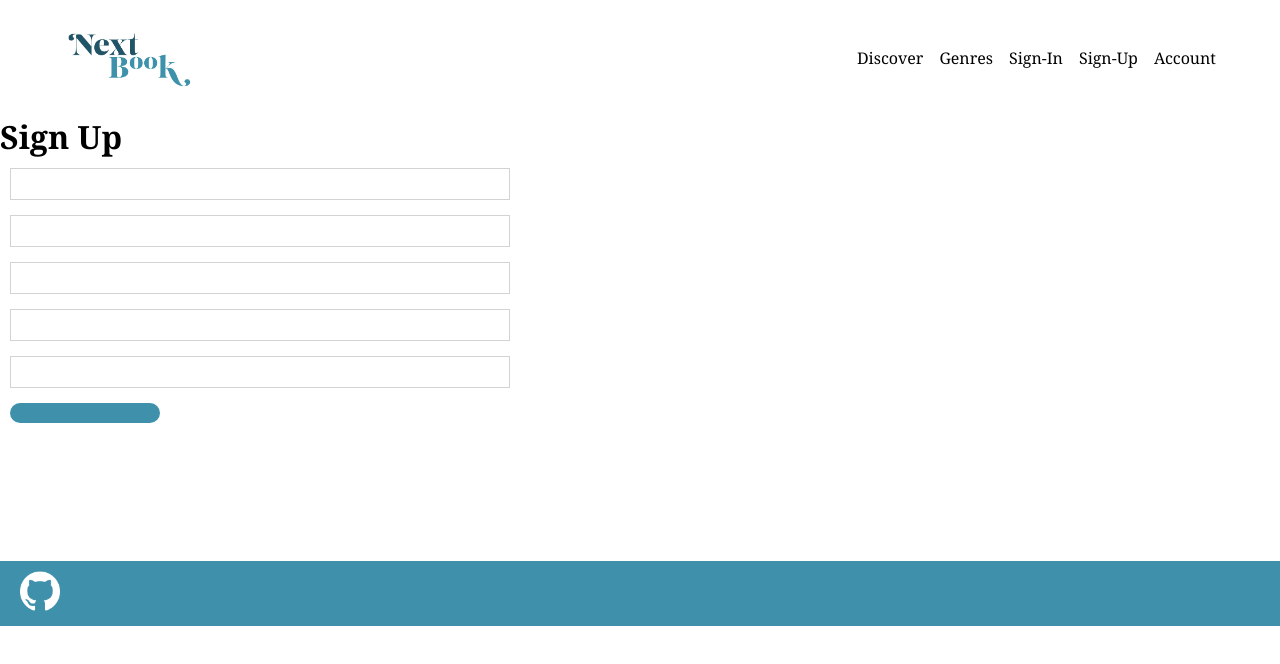
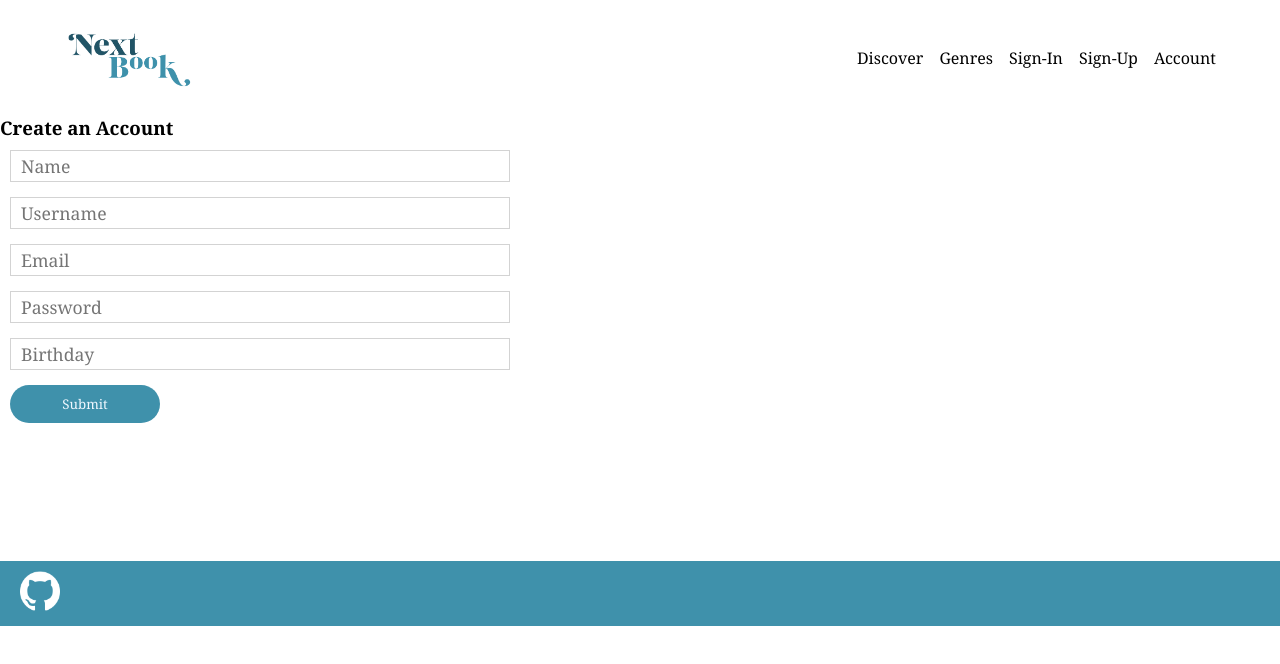
Before and after one commit to christinab980/bookProject, a React (Vite) app in the folder react-ui/: page /sign-up in a window 1280 px wide. Shown: the top 664 px of the page. Built offline with nearby package versions, Linux system fonts and the light colour scheme; no server answers.

Commit message:
sign up styles

```diff
--- a/react-ui/src/views/signup.jsx
+++ b/react-ui/src/views/signup.jsx
@@ -56,14 +56,14 @@ const SignUp = () => {
     }
     return (
         <>
-            <h1>Sign Up</h1>
+            <h3>Create an Account</h3>
             <form>
-                <input type='text' id='name' value={name} onChange={handleName}/>
-                <input type='text' id='username' value={username} onChange={handleUsername}/>
-                <input type='text' id='email' value={email} onChange={handleEmail} />
-                <input type='text' id='password' value={password} onChange={handlePassword}/>
-                <input type='text' id='birthday' value={birthday} onChange={handleBday}/>
-                <button type='submit' id='submitBtn' onClick={handleSubmit}/>
+                <input type='text' placeholder="Name" id='name' value={name} onChange={handleName}/>
+                <input type='text' placeholder='Username' id='username' value={username} onChange={handleUsername}/>
+                <input type='text' placeholder='Email' id='email' value={email} onChange={handleEmail} />
+                <input type='text' placeholder="Password"id='password' value={password} onChange={handlePassword}/>
+                <input type='text' placeholder='Birthday' id='birthday' value={birthday} onChange={handleBday}/>
+                <button type='submit' id='submitBtn' onClick={handleSubmit}>Submit</button>
             </form>
         </>
     )
```
